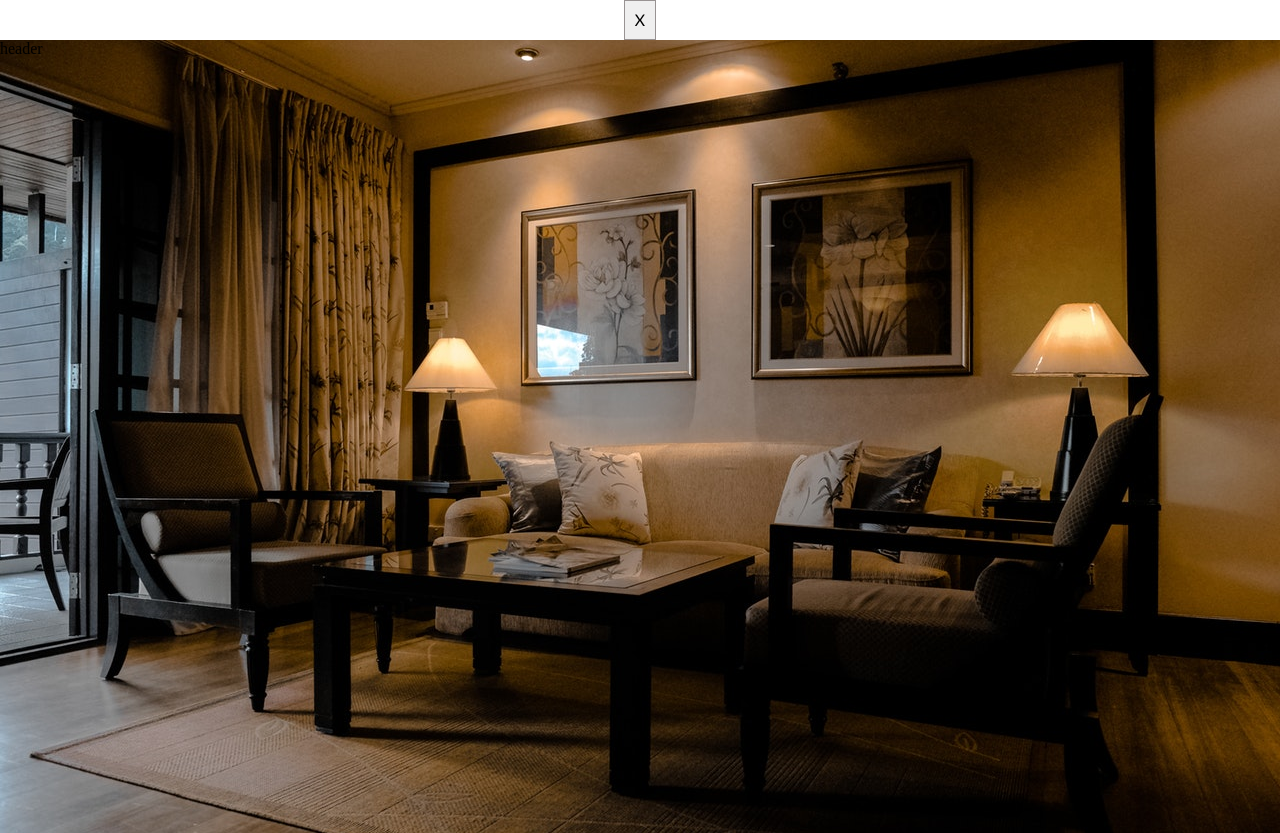
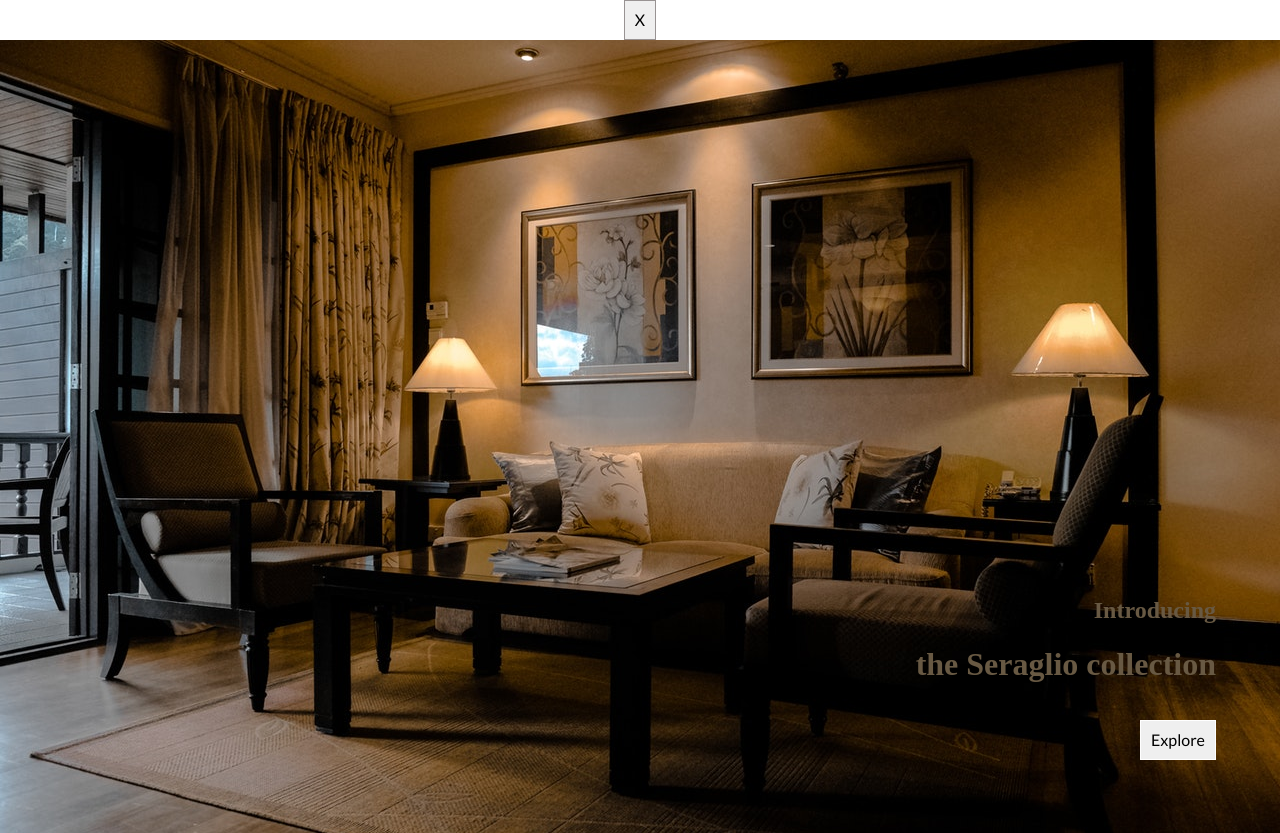
Before and after one commit to sagarmunjal/modhouse, a plain HTML site: page index.html in a window 1280 px wide. Shown: the top 833 px of the page. Drawn offline with nearby package versions, Linux system fonts and the light colour scheme.

Commit message:
3rdreview

```diff
--- a/index.html
+++ b/index.html
@@ -20,7 +20,11 @@
                 </nav>
                 <button id="menu">X</button>
                 <main>
-                    <div class="header">header</div>
+                    <div class="header">
+                        <h2>Introducing</h2>
+                        <h1>the Seraglio collection</h1>
+                        <button>Explore</button>
+                    </div>
                     <div class="slider">
                         <ul>
                             <li><img src="./resources/assets/kitchen.jpg" alt=""></li>
--- a/style.css
+++ b/style.css
@@ -84,7 +84,21 @@ main {
   -moz-background-size: cover;
   -o-background-size: cover;
   background-size: cover;
-  height: calc(100vh - 5px); }
+  height: calc(100vh - 5px);
+  color: #685943; }
+
+.header h2, h1 {
+  font-family: "GATSBYFLF-BOLD";
+  position: relative;
+  text-align: right;
+  top: 70%;
+  right: 5%; }
+
+.header button {
+  border: 1px solid white;
+  position: absolute;
+  top: 90%;
+  right: 5%; }
 
 nav h1 {
   color: #8a7559;
```
